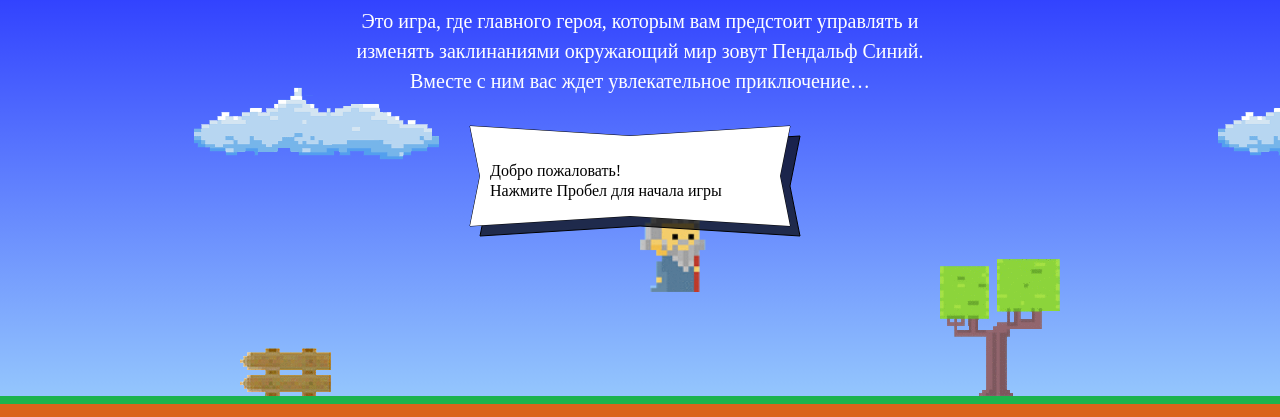
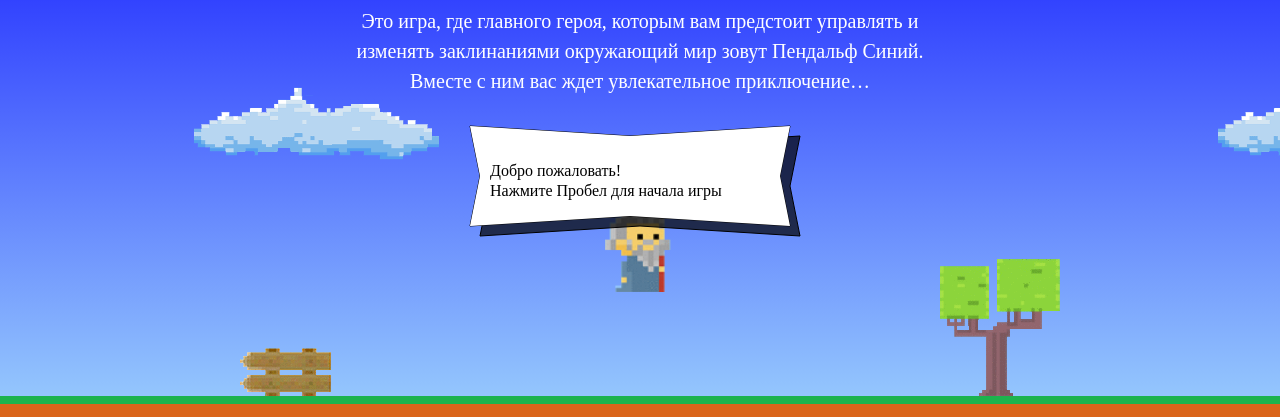
Before and after one commit to enelizarova/30148-code-and-magick, a website: page index.html in a window 1280 px wide. Shown: the part 203-620 px from the top of the page. Drawn offline with Linux system fonts and the light colour scheme; a web font is replaced by a local one.

Commit message:
right distance

```diff
--- a/index.html
+++ b/index.html
@@ -179,10 +179,10 @@
     return 1.377 * wizardWidth;
   };
   var getWizardX = function(width) {
-    return width / 2;
+    return width / 2 - wizardWidth / 2;
   };
   var getWizardY = function(height) {
-    return height - 200;
+    return height / 3;
   };
 </script>
 <script src="js/game.js"></script>
```
